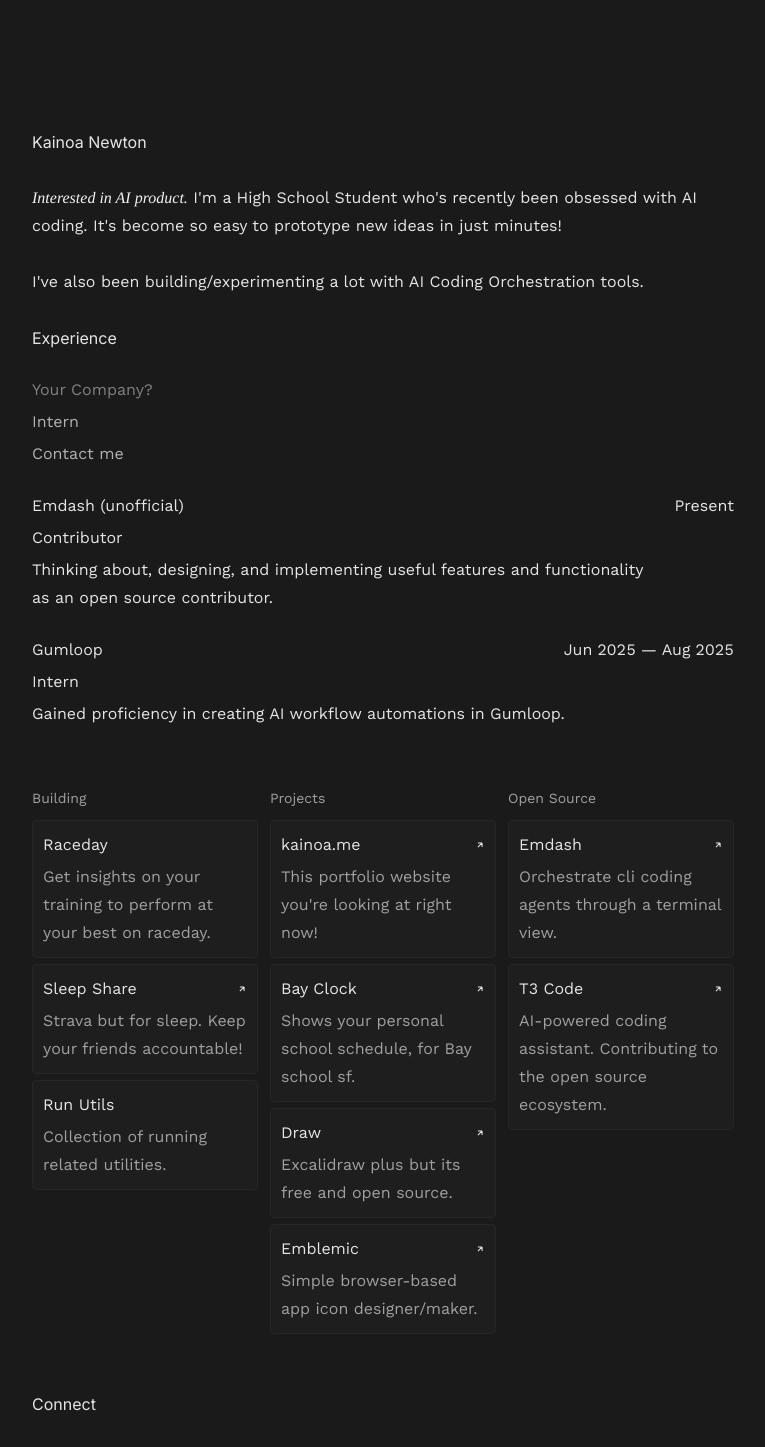
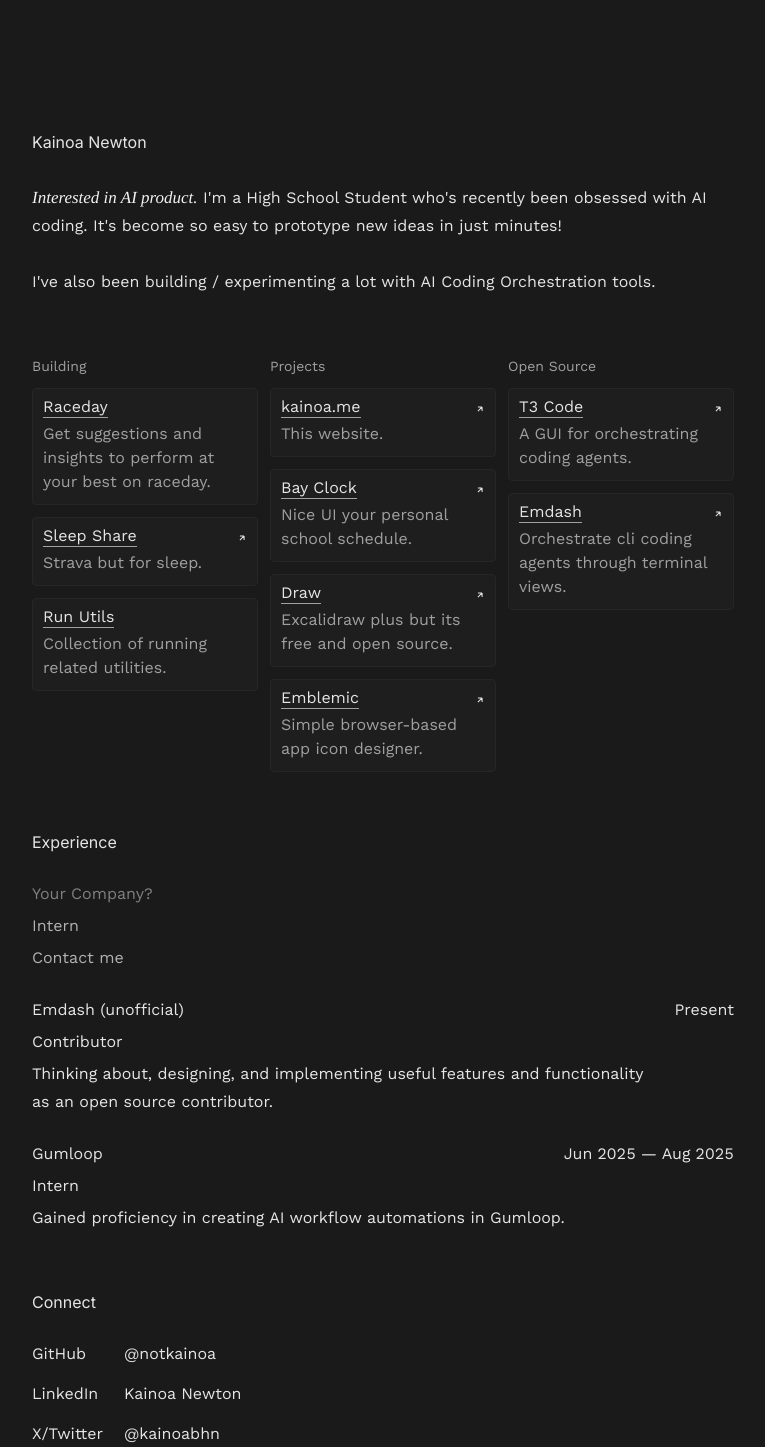
Before and after one commit to notkainoa/kainoa.me, a React (Vite) app: page / in a window 1280 px wide. Shown: the top 1447 px of the page, without its empty margins (257-1022 px from the left). Built offline with nearby package versions, Linux system fonts and the light colour scheme.

Commit message:
improving typography and layout

```diff
--- a/App.tsx
+++ b/App.tsx
@@ -45,7 +45,7 @@
         <section>
           <div className="prose prose-invert prose-neutral max-w-none">
             <p className="text-[#E5E5E5] leading-[28px] whitespace-pre-line opacity-100">
-              <span className="italic text-[16px] font-normal leading-[28px]" style={{ fontFamily: 'Newsreader, Signifier, Times, serif', fontFeatureSettings: 'normal', color: '#f2f2f2' }}>
+              <span className="italic text-[17px] font-normal leading-[28px]" style={{ fontFamily: 'Newsreader, Signifier, Times, serif', fontFeatureSettings: 'normal', color: '#f2f2f2' }}>
                 {ABOUT_LEAD}
               </span>
               {" "}{ABOUT.trim()}
@@ -53,15 +53,15 @@
           </div>
         </section>
 
+        {/* Projects */}
+        <section className="-mx-6 px-6 sm:-mx-16 sm:px-16">
+          <ProjectList projects={PROJECTS} />
+        </section>
+
         {/* Experience */}
-        <section>
+        <section className="mb-7">
           <h2 className="font-inter text-[#E5E5E5] mb-6 leading-[28px]" style={{ fontFeatureSettings: '"calt", "case", "kern"' }}>Experience</h2>
           <WorkList jobs={EXPERIENCE} onCopyEmail={handleCopyEmail} />
-        </section>
-
-        {/* Projects */}
-        <section className="-mx-6 px-6 sm:-mx-16 sm:px-16 mt-7 mb-7">
-          <ProjectList projects={PROJECTS} />
         </section>
 
         {/* Connect / Socials */}
@@ -99,7 +99,7 @@
         </section>
 
         {/* Footer */}
-        <footer className="pt-12 border-t border-neutral-800/50 flex justify-between items-center text-[#E5E5E5] text-[16px] leading-[28px]">
+        <footer className="mt-7 pt-12 border-t border-neutral-800/50 flex justify-between items-center text-[#E5E5E5] text-[16px] leading-[28px]">
           <span>{NAME}</span>
           <span>SF
 </span>
--- a/components/ProjectList.tsx
+++ b/components/ProjectList.tsx
@@ -24,7 +24,7 @@
       style={{ animationDelay: `${index * 50}ms` }}
     >
       <div className="flex items-center justify-between gap-1.5">
-        <h3 className="font-normal text-[#E5E5E5] text-[16px] leading-[28px]" style={{ fontWeight: '400' }}>
+        <h3 className="font-normal text-[#E5E5E5] text-[16px] leading-none border-b border-[#A0A0A0] group-hover:border-[#E5E5E5] transition-colors duration-200 pb-0.5" style={{ fontWeight: '400', fontFeatureSettings: 'normal' }}>
           {project.title}
         </h3>
         {project.link && (
@@ -40,7 +40,7 @@
         )}
       </div>
 
-      <p className="text-[#a0a0a0] text-[16px] leading-[28px]">
+      <p className="text-[#a0a0a0] text-[16px] leading-normal">
         {project.description}
       </p>
     </Tag>
@@ -51,7 +51,7 @@
   let globalIndex = 0;
 
   return (
-    <div className="grid grid-cols-3 gap-3">
+    <div className="grid grid-cols-3 gap-3 my-7">
       {SECTIONS.map((section) => {
         const sectionProjects = projects.filter((p) => p.category === section.category);
         if (sectionProjects.length === 0) return null;
@@ -61,7 +61,7 @@
             <span className="font-worksans text-[#a0a0a0] text-[14px] font-normal leading-[28px]" style={{ fontFeatureSettings: 'normal', fontWeight: '400' }}>
               {section.label}
             </span>
-            <div className="flex flex-col gap-1.5">
+            <div className="flex flex-col gap-3">
               {sectionProjects.map((project) => {
                 const card = (
                   <ProjectCard
--- a/constants.ts
+++ b/constants.ts
@@ -7,7 +7,7 @@
 export const ABOUT = `
 I'm a High School Student who's recently been obsessed with AI coding. It's become so easy to prototype new ideas in just minutes!
 
-I've also been building/experimenting a lot with AI Coding Orchestration tools.
+I've also been building / experimenting a lot with AI Coding Orchestration tools.
 `;
 
 export const ABOUT_LEAD = "Interested in AI product.";
@@ -43,13 +43,13 @@
   // In Development
   {
     title: "Raceday",
-    description: "Get insights on your training to perform at your best on raceday.",
+    description: "Get suggestions and insights to perform at your best on raceday.",
     tech: ["Mobile app"],
     category: "development"
   },
   {
     title: "Sleep Share",
-    description: "Strava but for sleep. Keep your friends accountable!",
+    description: "Strava but for sleep.",
     link: "https://sleepshare.fun",
     tech: ["Mobile app"],
     category: "development"
@@ -63,14 +63,14 @@
   // Projects
   {
     title: "kainoa.me",
-    description: "This portfolio website you're looking at right now!",
+    description: "This website.",
     link: "https://github.com/notkainoa/kainoa.me",
     tech: ["Web app"],
     category: "projects"
   },
   {
     title: "Bay Clock",
-    description: "Shows your personal school schedule, for Bay school sf.",
+    description: "Nice UI your personal school schedule.",
     link: "https://github.com/lucaskchang/bay-clock-3",
     tech: ["Web app"],
     category: "projects"
@@ -84,24 +84,24 @@
   },
   {
     title: "Emblemic",
-    description: "Simple browser-based app icon designer/maker.",
+    description: "Simple browser-based app icon designer.",
     link: "https://github.com/notkainoa/Emblemic",
     tech: ["Web app"],
     category: "projects"
   },
   // OSS
   {
-    title: "Emdash",
-    description: "Orchestrate cli coding agents through a terminal view.",
-    link: "https://emdash.sh",
-    tech: ["Web app"],
+    title: "T3 Code",
+    description: "A GUI for orchestrating coding agents.",
+    link: "https://github.com/t3dotgg/t3-code",
+    tech: ["VS Code Extension"],
     category: "oss"
   },
   {
-    title: "T3 Code",
-    description: "AI-powered coding assistant. Contributing to the open source ecosystem.",
-    link: "https://github.com/t3dotgg/t3-code",
-    tech: ["VS Code Extension"],
+    title: "Emdash",
+    description: "Orchestrate cli coding agents through terminal views.",
+    link: "https://emdash.sh",
+    tech: ["Web app"],
     category: "oss"
   }
 ];
```
